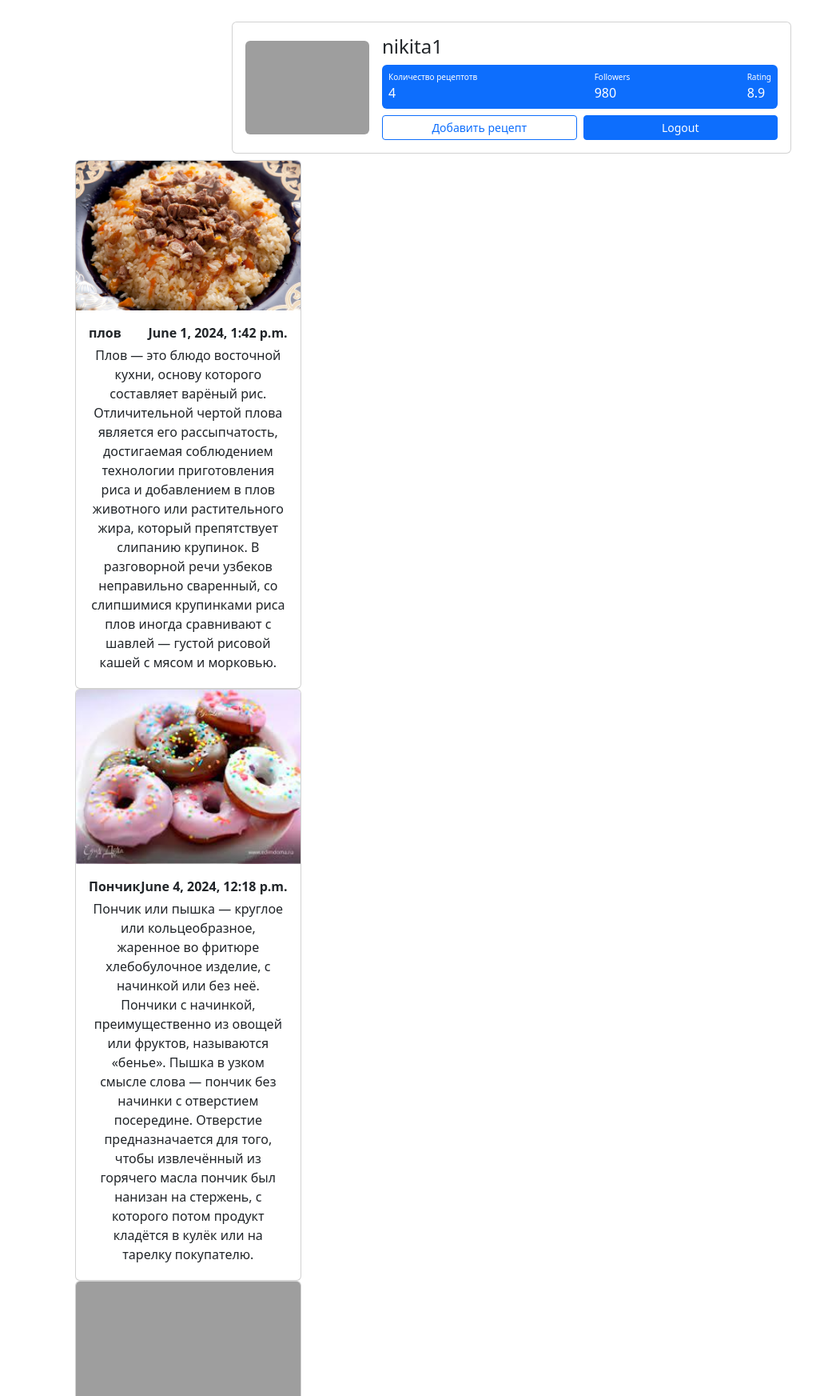
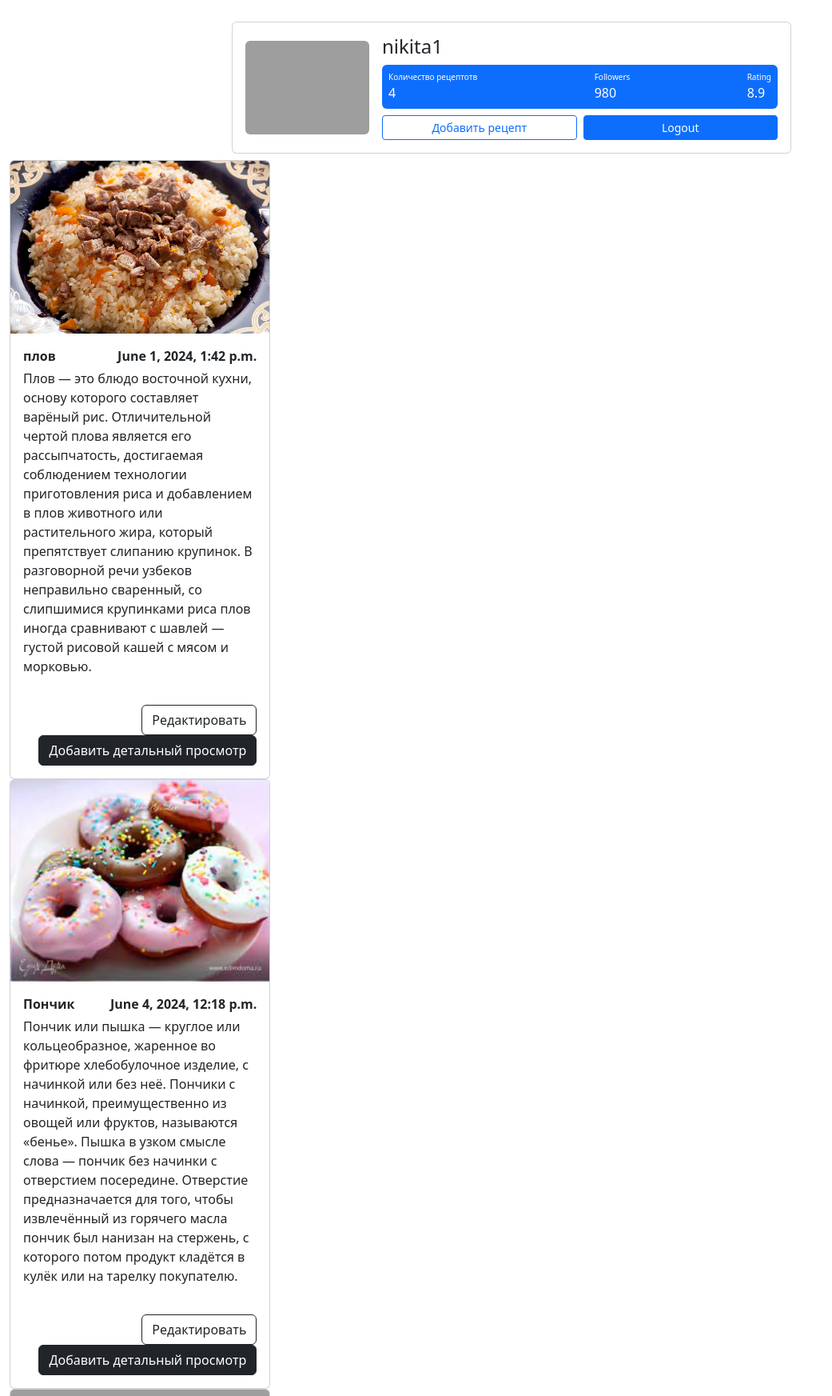
Before and after one commit to NikitaProKing/graduate-, a Django app: page /profile/ in a window 1280 px wide. Shown: the part 182-1927 px from the top of the page at 80% size, without its empty margins (0-1041 px from the left). Run offline with Django 5.2, Linux system fonts and the light colour scheme; a user stored in the database is signed in; data comes from the database, SQL or seed files in the repository; both versions use the stored data as it was after the commit; parts of the project's set-up code (start-up, migrations or seed data) failed here and were passed over; some libraries are stand-ins or nearby versions; grey boxes are pictures that could not be loaded.

Commit message:
adddetail

```diff
--- a/recipes/admin.py
+++ b/recipes/admin.py
@@ -1,12 +1,10 @@
 from django.contrib import admin
 
-from .models import Profile, Categories, Add_a_recipe_Model, CommentModel, AddDetailModel
 from .models import Profile, Categories, Add_a_recipe_Model, CommentModel, AddDetail
+from .models import Profile, Categories, Add_a_recipe_Model, CommentModel
 
 admin.site.register(Profile)
 admin.site.register(Categories)
 admin.site.register(Add_a_recipe_Model)
 admin.site.register(CommentModel)
-admin.site.register(AddDetailModel)
-
 admin.site.register(AddDetail)
--- a/recipes/urls.py
+++ b/recipes/urls.py
@@ -4,8 +4,8 @@ from django.urls import path
 from .views import profile_view, login_view
 
 urlpatterns = [
-    path('', views.home_view, name='home'),
-    path('login/', login_view, name='login'),
+    path('home/', views.home_view, name='home'),
+    path('', login_view, name='login'),
     path('profile/', profile_view, name='profile'),
     path('reg/', views.Reg_View.as_view(), name='reg'),
     path('logout/', views.logout_view, name='logout'),
@@ -14,5 +14,6 @@ urlpatterns = [
     path('comment/', views.commentView, name='comment'),
     path('<slug:slug>/', views.MyDetailView.as_view(), name='detail'),
     path('detail/', views.MyDetailView.as_view(), name='detail'),
-    path('addDetail/', views.AddDetailView.as_view(), name='addDetail')
+    path('addDetail/', views.AddDetailView.as_view(), name='addDetail'),
+    path('edit_recipes/', views. edit_recipes, name='edit_recipes')
 ]
--- a/recipes/views.py
+++ b/recipes/views.py
@@ -99,7 +99,7 @@ def edit_recipes(request, recipes_id):
         form = Add_a_recipe_Form(request.POST, request.FILES, instance=recipes)
         if form.is_valid():
             form.save()
-            return redirect('recipes_detail', recipes_id=recipes.id)
+            return redirect('edit_recipe.html', recipes_id=recipes.id)
     else:
         form = Add_a_recipe_Form(instance=recipes)
     return render(request, 'edit_recipe.html', {'form': form})
--- a/templates/profile.html
+++ b/templates/profile.html
@@ -14,14 +14,14 @@
 <body >
     <nav class="navbar navbar-expand-lg bg-body-tertiary" style="background-color: #F57C00">
       <div class="container-fluid">
-        <a class="navbar-brand" href="{% url 'home' %}"><img src="https://img2.freepng.ru/20230821/cre/transparent-shawarma-64e374e14b33d3.335201741692628193308.jpg" style="width: 180px;"></a>
+        <a class="navbar-brand"><img src="https://s3.stroi-news.ru/img/multyashnaya-yeda-kartinki-1.png" style="width: 180px;"></a>
         <button class="navbar-toggler" type="button" data-bs-toggle="collapse" data-bs-target="#navbarNavDropdown" aria-controls="navbarNavDropdown" aria-expanded="false" aria-label="Toggle navigation">
           <span class="navbar-toggler-icon"></span>
         </button>
         <div class="collapse navbar-collapse" id="navbarNavDropdown">
           <ul class="navbar-nav">
             <li class="nav-item">
-              <a class="nav-link active" aria-current="page" href="#" style="color: #0a0a0a">Home</a>
+              <a class="nav-link active" aria-current="page" href="{% url 'home' %}" style="color: #0a0a0a">Home</a>
             </li>
             <li class="nav-item">
               <a class="nav-link" href="#" style="color: #0a0a0a">Features</a>
@@ -99,9 +99,7 @@
 
                 </div>
 
-             </div><div class="container text-center">
-  <div class="row align-items-center" >
-    <div class="col">
+             </div>
 
     <div class="container-fluid mt-2 mb-5">
     {% for i in product  %}
@@ -117,6 +115,11 @@
                                 <p class="card-text mb-1 mt-1">{{i.content}}</p>
 
                             </div>
+                            <div class="card-body">
+                                <div class="text-right buttons">
+                                    <button class="btn btn-outline-dark" onclick="location.href='{% url 'edit_recipes' %}'">Редактировать</button>
+                                    <button class="btn btn-dark">Добавить детальный просмотр</button> </div>
+                            </div>
                         </div>
                     </div>
                 </div>
@@ -125,7 +128,7 @@
     </div>
         {% endfor %}
     </div>
-    </div>
+
   </div>
     </div>
 
```
Also changed, not shown: db.sqlite3.
